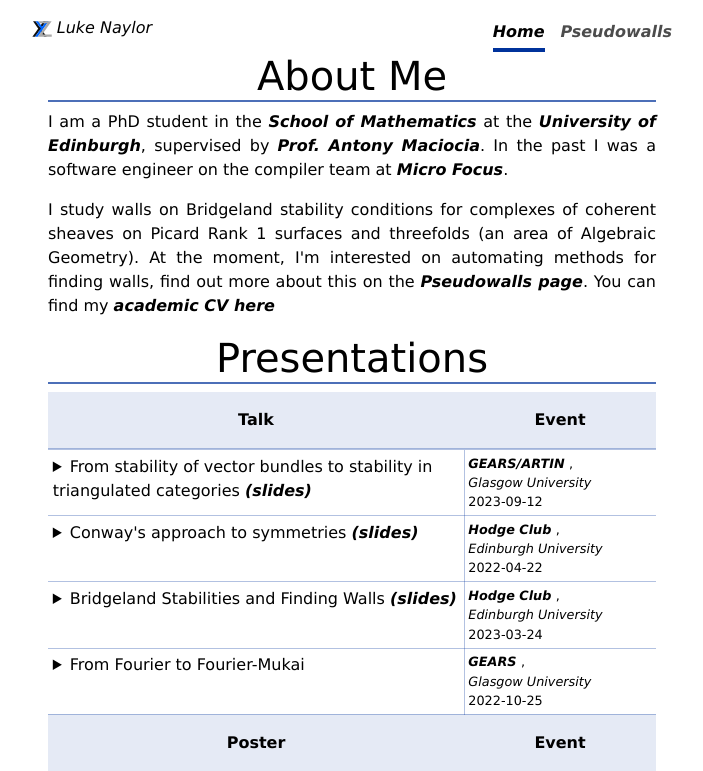
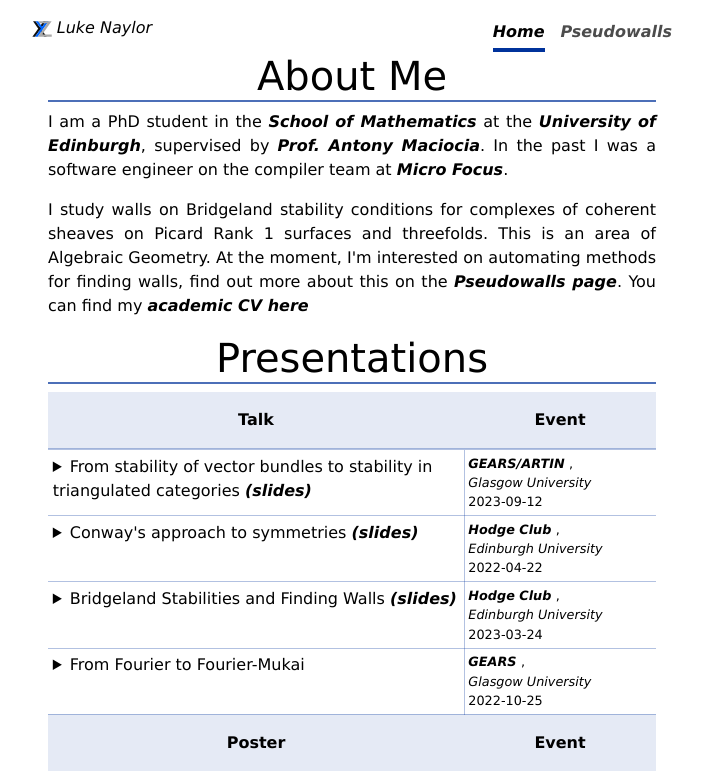
Before and after one commit to lnay/lnay, a SvelteKit app: page / in a window 1280 px wide. Shown: the top 771 px of the page, without its empty margins (288-991 px from the left). Built offline with nearby package versions, Linux system fonts and the light colour scheme.

Commit message:
Adjust wording introducing the maths

```diff
--- a/src/routes/+page.svelte
+++ b/src/routes/+page.svelte
@@ -17,8 +17,8 @@ In the past I was a software engineer on the compiler team at
 [Micro Focus](https://www.opentext.com/microfocus).
 
 I study walls on Bridgeland stability conditions for complexes of coherent
-sheaves on Picard Rank 1 surfaces and threefolds
-(an area of Algebraic Geometry).
+sheaves on Picard Rank 1 surfaces and threefolds.
+This is an area of Algebraic Geometry.
 At the moment, I'm interested on automating methods for finding walls, find out more
 about this on the [Pseudowalls page](pseudowalls).
 You can find my [academic CV here](https://gitlab.com/carracall/cv/-/jobs/artifacts/main/raw/CV.pdf?job=build)
```
